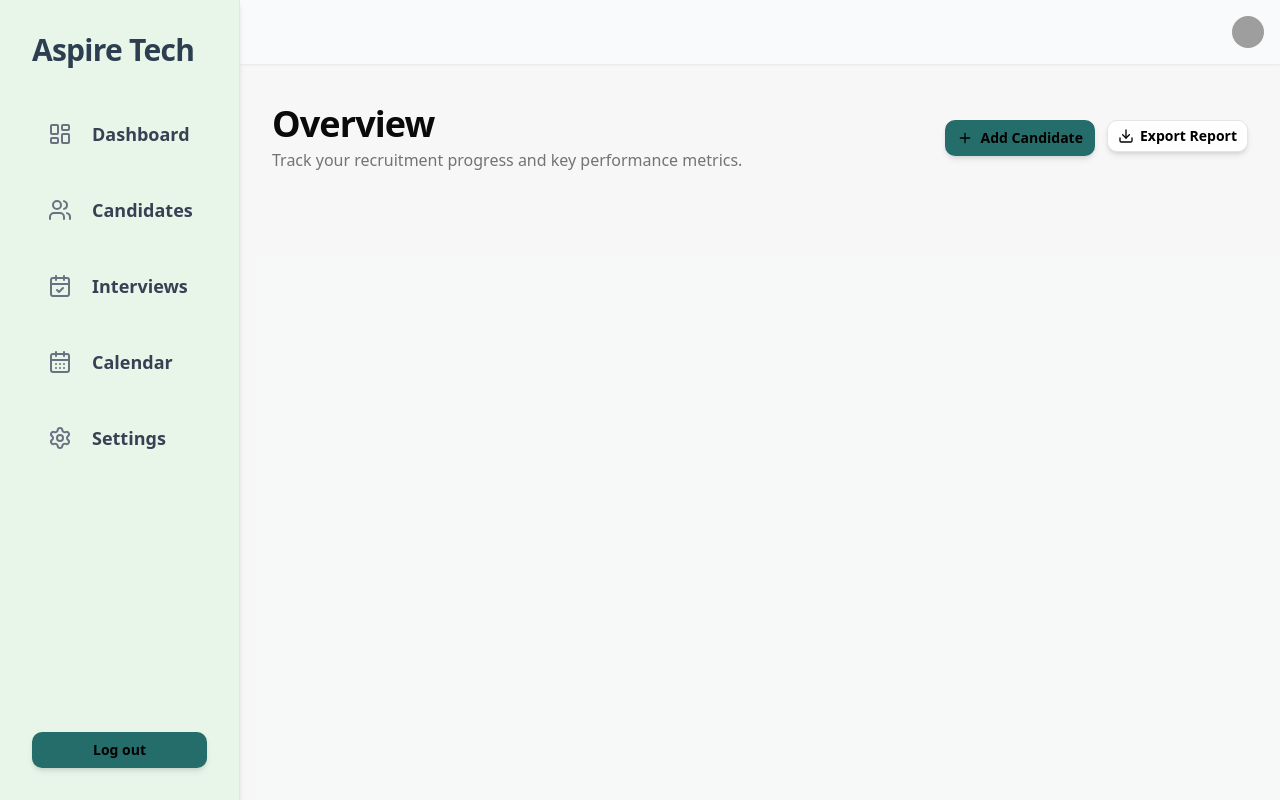
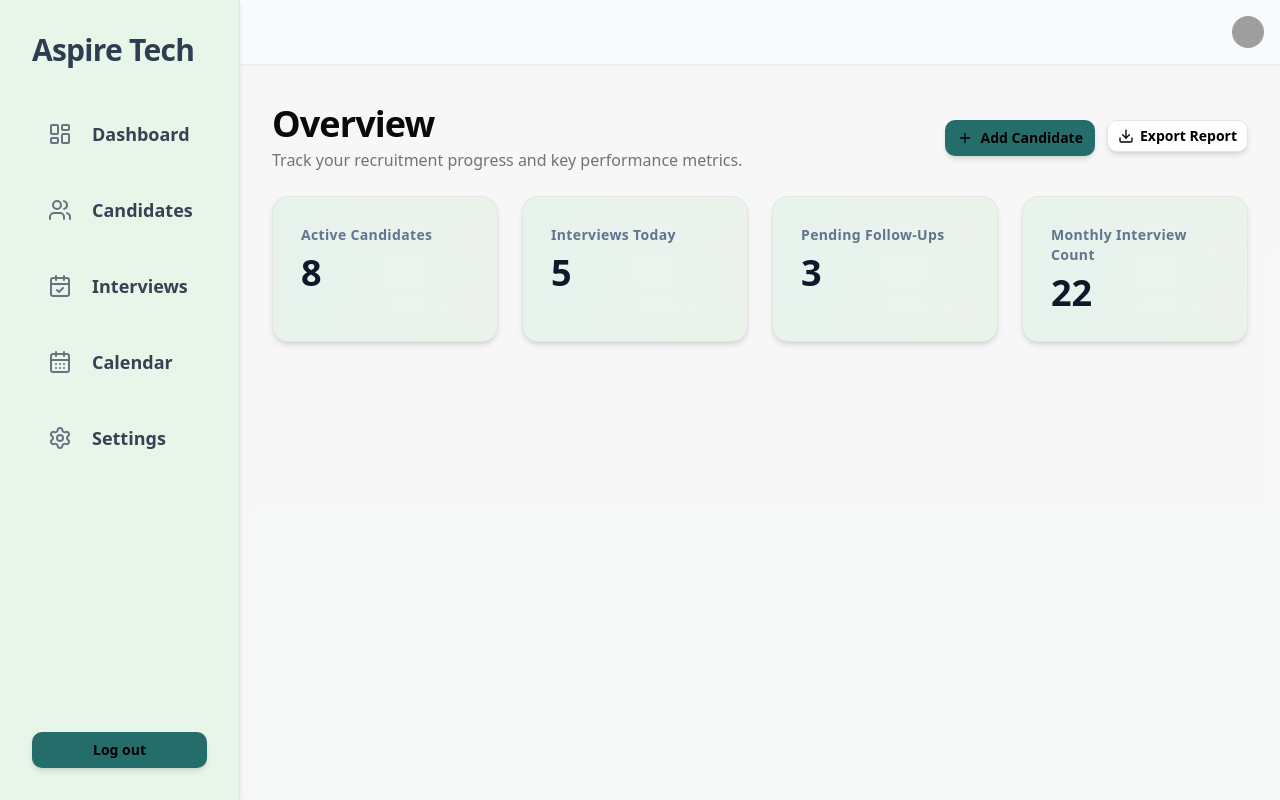
Before and after one commit to RutvikCodez/AI-Resume-Analyzer, a Next.js app: page / in a window 1280 px wide. Built offline with nearby package versions, Linux system fonts and the light colour scheme; grey boxes are pictures that could not be loaded; a web font is replaced by a local one.

Commit message:
feat: implement MetricCard component and integrate metric data into dashboard

```diff
--- a/app/(dashboard)/page.tsx
+++ b/app/(dashboard)/page.tsx
@@ -1,10 +1,12 @@
+import MetricCard from "@/components/MetricCard";
 import { Button } from "@/components/ui/button";
+import { metricCardsData } from "@/constant";
 import { Download, Plus } from "lucide-react";
 import React from "react";
 
 const Page = () => {
   return (
-    <section className="flex-1 overflow-y-auto px-4 py-6 md:px-8 md:py-10 bg-muted/50">
+    <section className="flex-1 overflow-y-auto px-4 py-6 md:px-8 md:py-10 bg-muted/50 flex flex-col gap-6">
       <div className="flex flex-col md:flex-row items-start md:items-center justify-between gap-4">
         <div className="flex flex-col gap-1">
           <h1 className="text-3xl sm:text-4xl font-bold tracking-tight text-foreground">
@@ -29,6 +31,11 @@ const Page = () => {
           </Button>
         </div>
       </div>
+      <div className="grid grid-cols-1 md:grid-cols-2 lg:grid-cols-4 gap-6">
+        {metricCardsData.map((item, index) => (
+          <MetricCard key={index} {...item} />
+        ))}
+      </div>
     </section>
   );
 };
--- /dev/null
+++ b/components/MetricCard.tsx
@@ -0,0 +1,22 @@
+import React from "react";
+import { Card, CardContent } from "./ui/card";
+
+const MetricCard = ({title,value, ...props}: metricCardPropsType) => {
+  return (
+    <Card className="group relative overflow-hidden rounded-2xl bg-[#E8F5E9] p-1 shadow-md transition duration-300 hover:shadow-xl" {...props}>
+      <div className="absolute inset-0 h-full w-full scale-105 transform bg-gradient-to-r from-blue-100 via-purple-100 to-pink-100 opacity-20 blur-xl transition duration-300 group-hover:scale-110" />
+      <CardContent className="relative z-10 p-6">
+        <div className="flex items-center justify-between">
+          <div>
+            <p className="text-sm font-semibold text-slate-500 tracking-wide">
+              {title}
+            </p>
+            <p className="mt-2 text-4xl font-extrabold text-slate-900">{value}</p>
+          </div>
+        </div>
+      </CardContent>
+    </Card>
+  );
+};
+
+export default MetricCard;
--- a/components/Sidebar.tsx
+++ b/components/Sidebar.tsx
@@ -1,15 +1,7 @@
 import React from "react";
 import Link from "next/link";
-import { LayoutDashboard, Users, CalendarCheck, CalendarDays, Settings } from "lucide-react";
 import { Button } from "./ui/button";
-
-export const sidebarData = [
-  { label: "Dashboard", Icon: LayoutDashboard, href: "/dashboard" },
-  { label: "Candidates", Icon: Users, href: "/candidates" },
-  { label: "Interviews", Icon: CalendarCheck, href: "/interviews" },
-  { label: "Calendar", Icon: CalendarDays, href: "/calendar" },
-  { label: "Settings", Icon: Settings, href: "/settings" },
-];
+import { sidebarData } from "@/constant";
 
 const Sidebar = () => {
   return (
--- /dev/null
+++ b/constant.ts
@@ -0,0 +1,34 @@
+import {
+  LayoutDashboard,
+  Users,
+  CalendarCheck,
+  CalendarDays,
+  Settings,
+} from "lucide-react";
+
+export const sidebarData = [
+  { label: "Dashboard", Icon: LayoutDashboard, href: "/dashboard" },
+  { label: "Candidates", Icon: Users, href: "/candidates" },
+  { label: "Interviews", Icon: CalendarCheck, href: "/interviews" },
+  { label: "Calendar", Icon: CalendarDays, href: "/calendar" },
+  { label: "Settings", Icon: Settings, href: "/settings" },
+];
+
+export const metricCardsData: metricCardPropsType[] = [
+  {
+    title: "Active Candidates",
+    value: 8,
+  },
+  {
+    title: "Interviews Today",
+    value: 5,
+  },
+  {
+    title: "Pending Follow-Ups",
+    value: 3,
+  },
+  {
+    title: "Monthly Interview Count",
+    value: 22,
+  },
+];
--- a/types.d.ts
+++ b/types.d.ts
@@ -9,3 +9,8 @@ type sideBarType = {
   title: string;
   items: sideBarItemsType[];
 };
+
+type metricCardPropsType = {
+  title: string;
+  value: number;
+};
```
